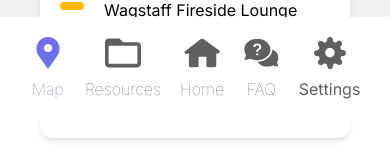
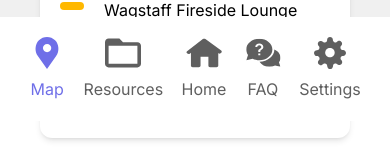
Before and after one commit to CruzHacks/cruzhacks-2023-live-site, a React (Vite) app: page /map in a window 390 px wide. Shown: the part 723-890 px from the top of the page. Built offline with nearby package versions, Linux system fonts and the light colour scheme.

Commit message:
remove thin from mobile footer nav

```diff
--- a/src/components/Footer.tsx
+++ b/src/components/Footer.tsx
@@ -22,7 +22,7 @@ const FooterNav: React.FC<FooterNavProps> = ({ page, target, title, Icon }) => {
   return (
     <Link className='grow flex flex-col items-center gap-2' to={target}>
       <Icon override={"h-8 w-9 " + (page === target ? "fill-[#6F6FE8]" : "fill-[#5F5F5F]")} />
-      <p className={"font-thin " + (page === target ? "text-purple" : "")}>{title}</p>
+      <p className={page === target ? "text-purple" : ""}>{title}</p>
     </Link>
   )
 }
```
